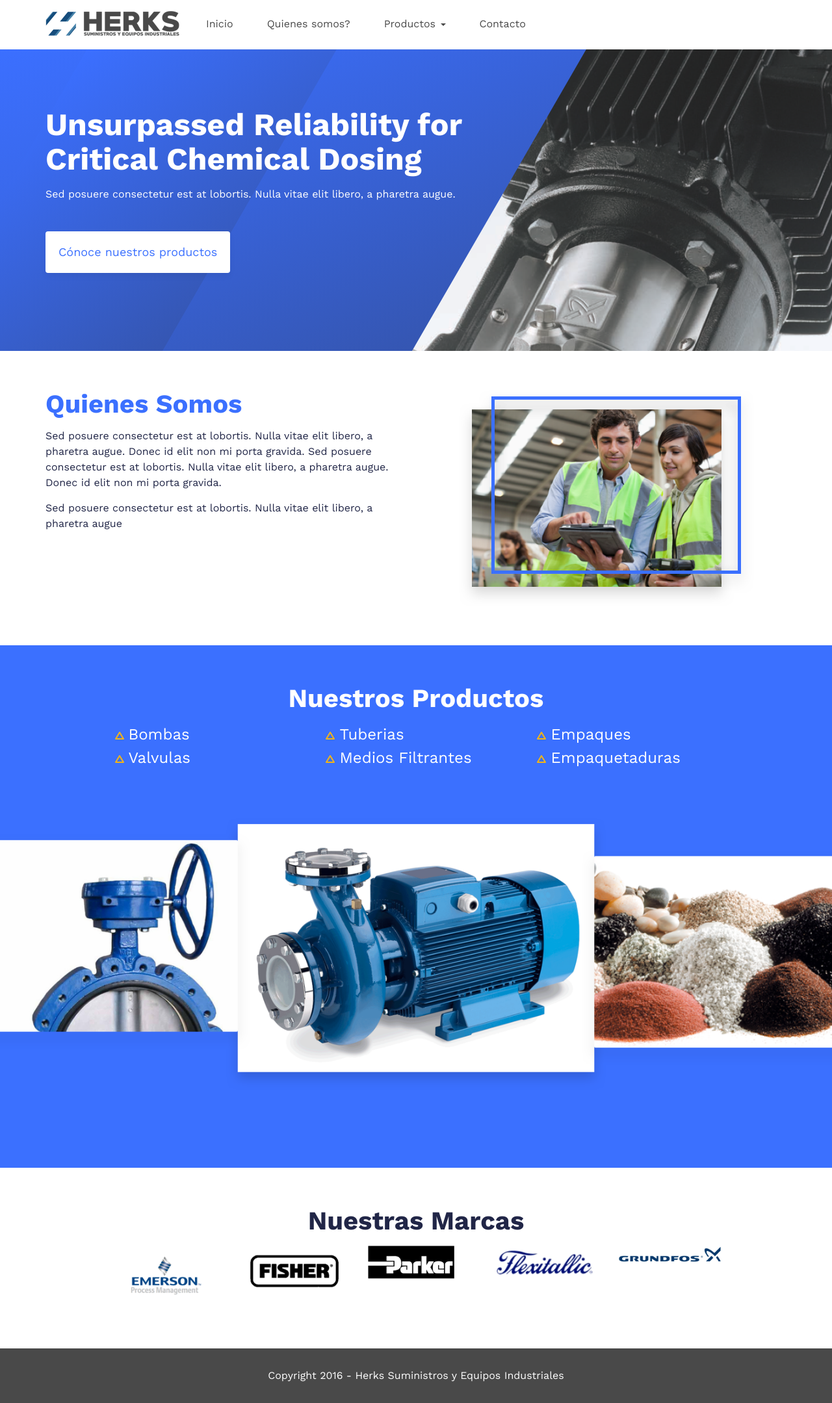
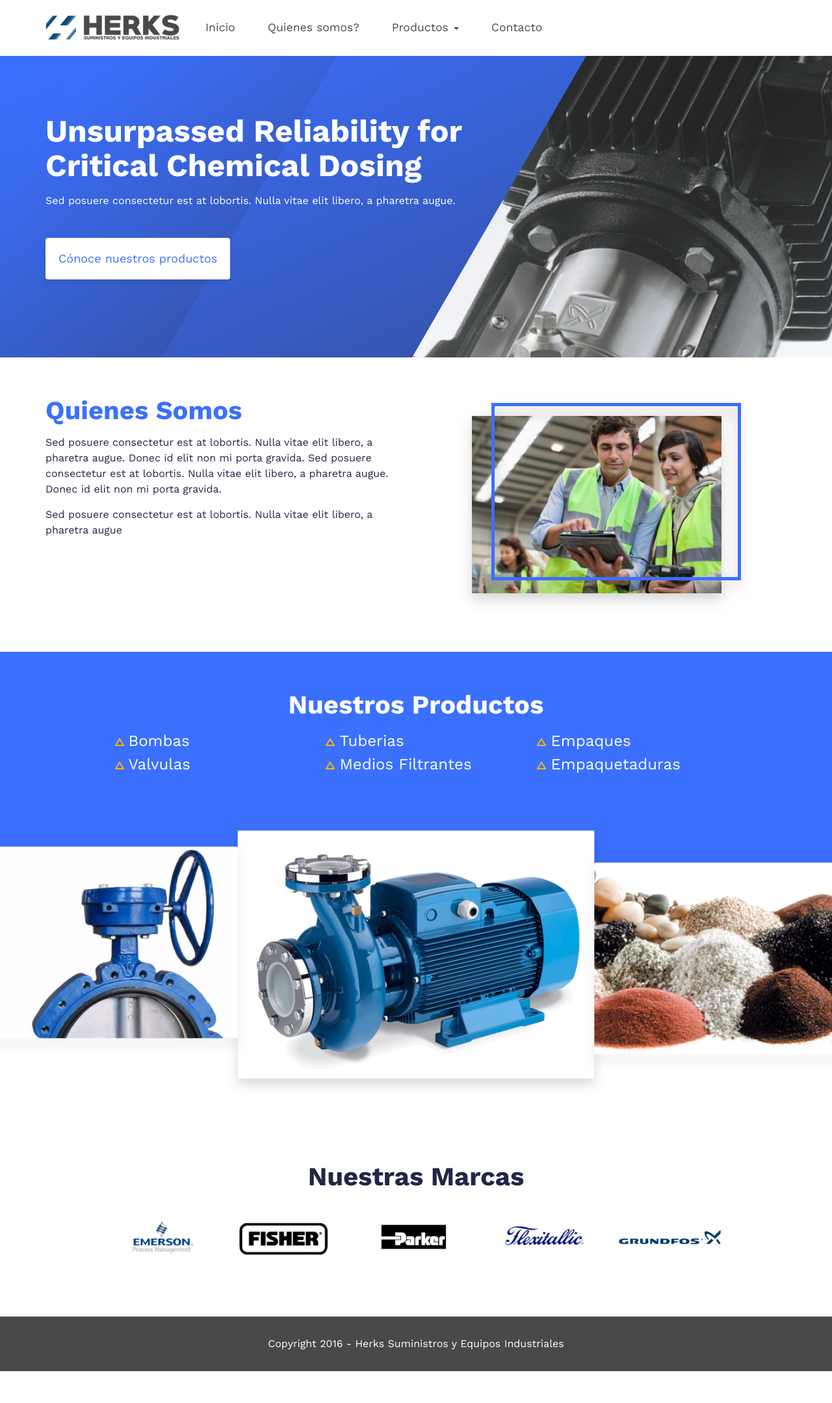
Before and after one commit to danpliego/danpliego.github.io, a Jekyll site: the page built from index.html, in a window 1280 px wide. Shown: the whole page at 65% size. Built offline with Jekyll 4.4.1, drawn with Linux system fonts in a browser that asks for light colours; nearby versions of some CDN libraries; after the commit the page ends 2110 px from its top, so only the background shows below that.

Commit message:
home ready

```diff
--- a/_sass/minima/_layout.scss
+++ b/_sass/minima/_layout.scss
@@ -21,19 +21,24 @@
 
 .main-menu {
   background: $background-color;
-  min-height: 75px;
+  min-height: 85px;
   border-bottom: 0;
   border-radius: 0;
   margin-bottom: 0;
   .navbar-nav > li > a {
-    padding: 26px;
+    padding: 31px 25px;
     color: $grey-color;
     border-bottom: 3px solid $background-color;
+    font-size: 1.1em;
     &:hover, &:focus, &:active {
       color: $grey-color;
       background: none;
       border-bottom: 3px solid $brand-dark-color;
     }
+  }
+  .navbar-brand {
+    padding-top: 21px;
+    height: auto;
   }
 }
 
@@ -126,6 +131,14 @@
       font-size: 1.5em;
     }
     img {
+      position: absolute;
+      z-index: 1;
       width: 100%;
     }
   }
+  .home-brands {
+    padding-top: 400px;
+    img {
+      margin: 30px 0;
+    }
+  }
--- a/index.html
+++ b/index.html
@@ -68,7 +68,7 @@
     <img src="assets/images/full-products-img.png" alt="">
   </div>
 </div>
-<div class="block">
+<div class="block home-brands">
   <div class="container">
     <h2 class="text-center">Nuestras Marcas</h2>
     <div class="row">
```
Also changed, not shown: assets/images/emerson.png, assets/images/fisher.png, assets/images/flexitallic.png, assets/images/grundfos.png, assets/images/parker.png.
